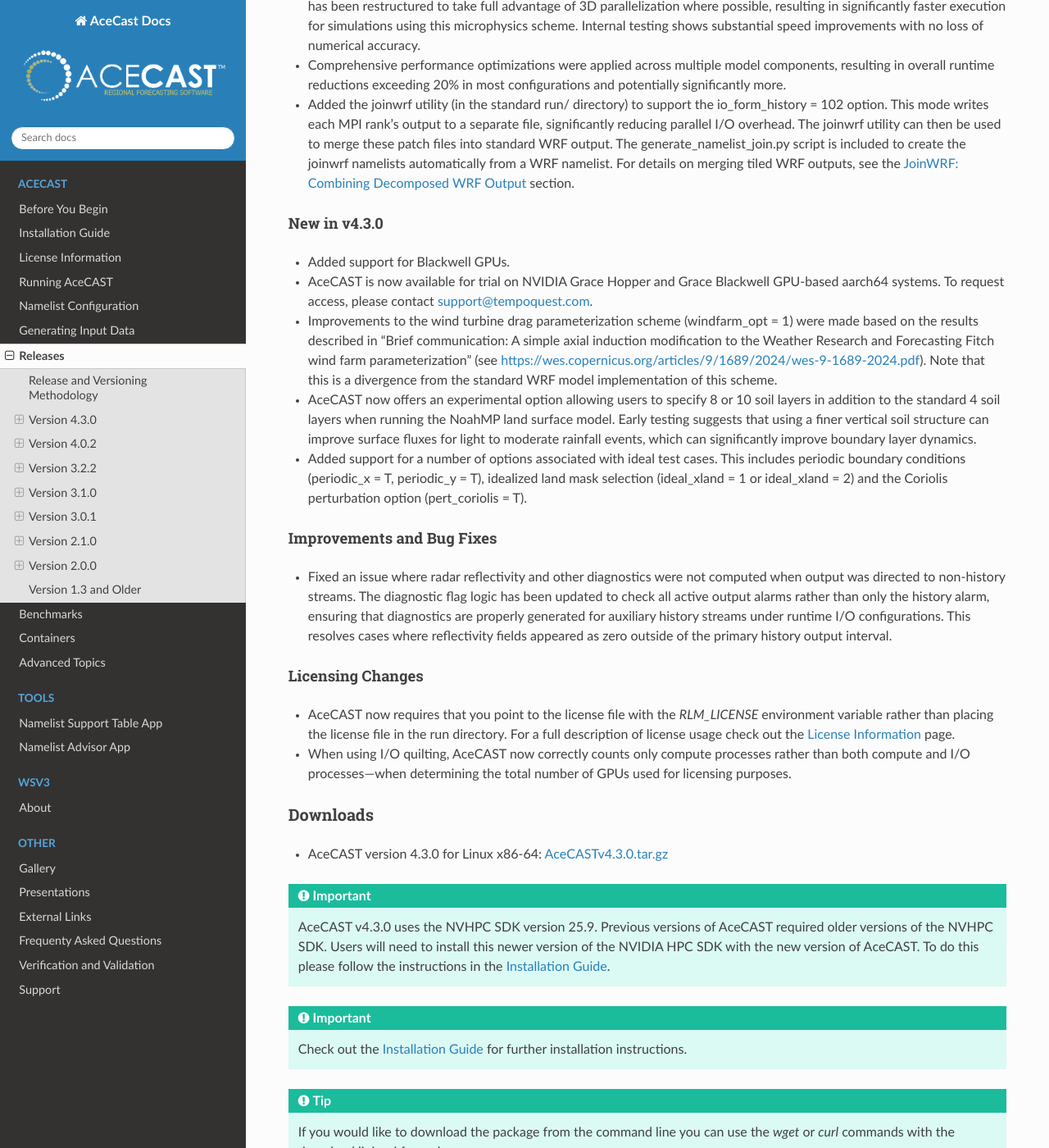
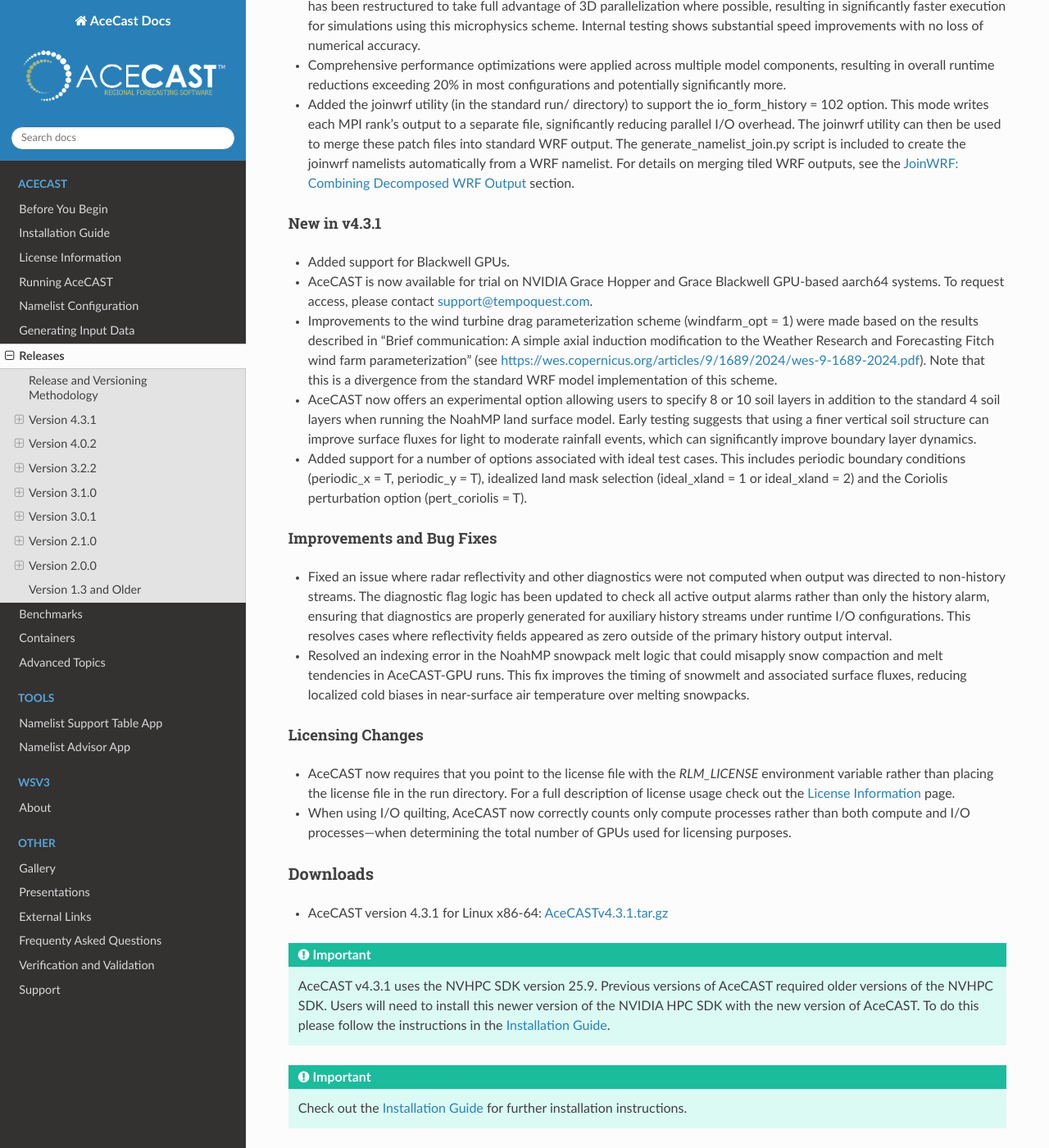
Before and after one commit to TempoQuestInc/AceCAST-Docs, a Sphinx documentation site: the page built from source/Releases.rst, in a window 1280 px wide and 1400 px high, scrolled down 1370 px. Shown: the whole window at 82% size. Built offline with Sphinx 7.4.7 and the Read the Docs theme 3.1.0, drawn with Linux system fonts in a browser that asks for light colours; some of the changed text lies outside the part shown.

```diff
--- a/source/Releases.rst
+++ b/source/Releases.rst
@@ -65,10 +65,10 @@ subsection on this page.
 
 .. _latestlink:
 
-Version 4.3.0
+Version 4.3.1
 =============
 
-Skip to :ref:`v4_3_0_downloads_link`
+Skip to :ref:`v4_3_1_downloads_link`
 
 Release Notes
 -------------
@@ -80,7 +80,7 @@ Release Notes
 * Comprehensive performance optimizations were applied across multiple model components, resulting in overall runtime reductions exceeding 20% in most configurations and potentially significantly more.
 * Added the joinwrf utility (in the standard run/ directory) to support the io_form_history = 102 option. This mode writes each MPI rank’s output to a separate file, significantly reducing parallel I/O overhead. The joinwrf utility can then be used to merge these patch files into standard WRF output. The generate_namelist_join.py script is included to create the joinwrf namelists automatically from a WRF namelist. For details on merging tiled WRF outputs, see the :ref:`JoinWRF` section.
 
-New in v4.3.0
+New in v4.3.1
 *************
 
 * Added support for Blackwell GPUs.
@@ -93,6 +93,7 @@ Improvements and Bug Fixes
 **************************
 
 * Fixed an issue where radar reflectivity and other diagnostics were not computed when output was directed to non-history streams. The diagnostic flag logic has been updated to check all active output alarms rather than only the history alarm, ensuring that diagnostics are properly generated for auxiliary history streams under runtime I/O configurations. This resolves cases where reflectivity fields appeared as zero outside of the primary history output interval.
+* Resolved an indexing error in the NoahMP snowpack melt logic that could misapply snow compaction and melt tendencies in AceCAST-GPU runs. This fix improves the timing of snowmelt and associated surface fluxes, reducing localized cold biases in near-surface air temperature over melting snowpacks.
 
 Licensing Changes
 *****************
@@ -100,15 +101,15 @@ Licensing Changes
 * AceCAST now requires that you point to the license file with the *RLM_LICENSE* environment variable rather than placing the license file in the run directory. For a full description of license usage check out the :ref:`Licenselink` page.
 * When using I/O quilting, AceCAST now correctly counts only compute processes rather than both compute and I/O processes—when determining the total number of GPUs used for licensing purposes.
 
-.. _v4_3_0_downloads_link:
+.. _v4_3_1_downloads_link:
 
 Downloads
 ---------
 
-* AceCAST version 4.3.0 for Linux x86-64: `AceCASTv4.3.0.tar.gz <https://tqi-public.s3.us-east-2.amazonaws.com/distros/acecast-v4.3.0%2Blinux.x86_64.nvhpc25.9.tar.gz>`_
+* AceCAST version 4.3.1 for Linux x86-64: `AceCASTv4.3.1.tar.gz <https://tqi-public.s3.us-east-2.amazonaws.com/distros/acecast-v4.3.1%2Blinux.x86_64.nvhpc25.9.tar.gz>`_
 
 .. important::
-   AceCAST v4.3.0 uses the NVHPC SDK version 25.9. Previous versions of AceCAST required older versions of the NVHPC SDK. Users will need to install this newer version of the NVIDIA HPC SDK with the new version of AceCAST. To do this please follow the instructions in the :ref:`installationguide`.
+   AceCAST v4.3.1 uses the NVHPC SDK version 25.9. Previous versions of AceCAST required older versions of the NVHPC SDK. Users will need to install this newer version of the NVIDIA HPC SDK with the new version of AceCAST. To do this please follow the instructions in the :ref:`installationguide`.
 
 .. important::
    Check out the :ref:`installationguide` for further installation instructions.
```
Also changed, not shown: source/InstallationGuide.rst (+6 -6 lines), source/RunningAcecast.rst (+14 -14 lines), 1 other file.
